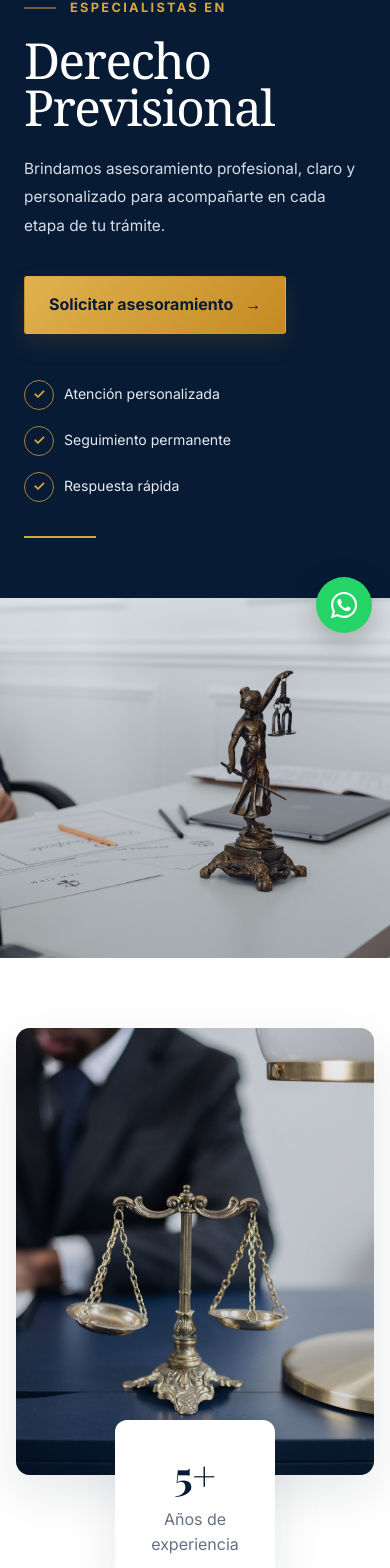
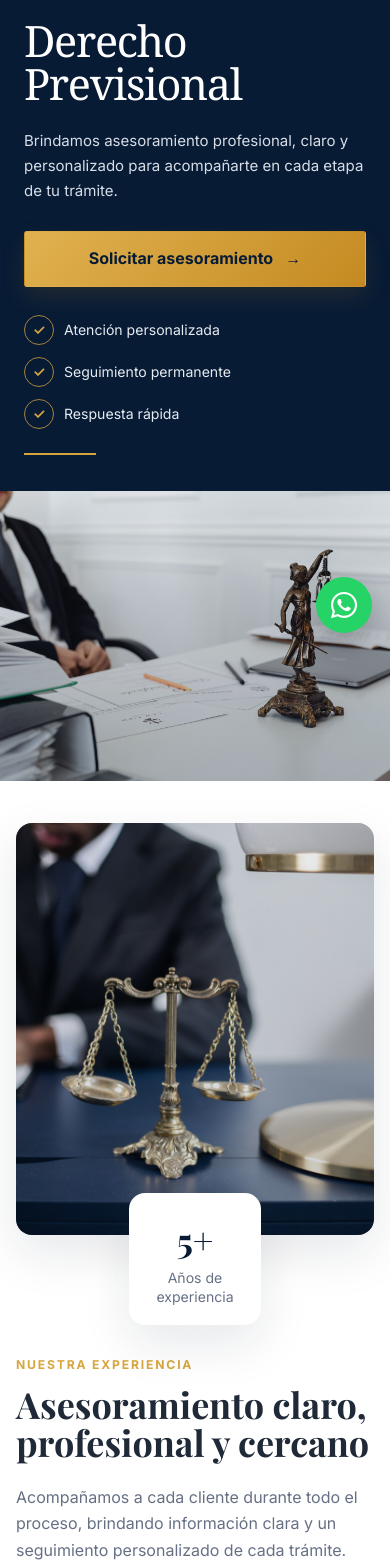
Before and after one commit to Alanjcab/typ-proyect, a React (Vite) app: page / in a window 390 px wide. Shown: the part 193-1761 px from the top of the page. Built offline with nearby package versions, Linux system fonts and the light colour scheme.

Commit message:
trabajo en el responsive

```diff
--- a/src/styles/style.css
+++ b/src/styles/style.css
@@ -1655,3 +1655,129 @@ a {
     padding: 30px 24px;
   }
 }
+
+
+@media (max-width: 600px) {
+  /*hero mas compacto*/
+
+  .hero-content {
+    padding: 42px 24px 36px;
+  }
+
+  .hero-title {
+    font-size: 2.7rem;
+    line-height: 1;
+  }
+
+  .hero-description {
+    margin-bottom: 28px;
+    font-size: 0.94rem;
+    line-height: 1.65;
+  }
+
+  .hero-button {
+    width: 100%;
+    padding: 14px 18px;
+    justify-content: center;
+  }
+
+  .hero-benefits {
+    margin-top: 28px;
+    gap: 12px;
+  }
+
+  .hero-content::after {
+    margin-top: 24px;
+  }
+
+  .hero-image,
+  .hero-image img {
+    min-height: 290px;
+  }
+
+  .hero-image img {
+    object-position: center 42%;
+  }
+
+  /* nosotros mejor inegrado */
+
+  .nosotros {
+    padding: 42px 0 64px;
+  }
+
+  .nosotros-container {
+    width: calc(100% - 32px);
+    gap: 30px;
+  }
+
+  .nosotros-visual {
+    display: flex;
+    flex-direction: column;
+    align-items: center;
+  }
+
+  .nosotros-image {
+    aspect-ratio: 4 / 4.6;
+    border-width: 4px;
+    border-radius: 16px;
+  }
+
+  .nosotros-image img {
+    object-position: center 38%;
+  }
+
+  .nosotros-experience {
+    width: 132px;
+    height: 132px;
+    margin: -42px auto 0;
+    border-radius: 16px;
+  }
+
+  .nosotros-experience strong {
+    font-size: 2.2rem;
+  }
+
+  .nosotros-experience span {
+    width: 95px;
+    font-size: 0.88rem;
+    line-height: 1.35;
+  }
+
+  .nosotros-content {
+    max-width: 100%;
+  }
+
+  .section-eyebrow {
+    margin-bottom: 12px;
+    font-size: 0.76rem;
+  }
+
+  .nosotros-title {
+    margin-bottom: 22px;
+    font-size: 2.25rem;
+    line-height: 1.05;
+  }
+
+  .nosotros-description {
+    margin-bottom: 14px;
+    line-height: 1.65;
+  }
+
+  .nosotros-values {
+    margin-top: 32px;
+    gap: 22px;
+  }
+}
+
+@media (max-width: 600px) {
+  .hero-image img,
+  .nosotros-image img {
+    transition: none;
+  }
+
+  .hero-image:hover img,
+  .nosotros-image:hover img {
+    transform: none;
+    filter: none;
+  }
+}
```
